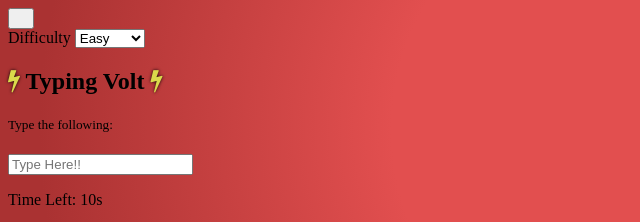
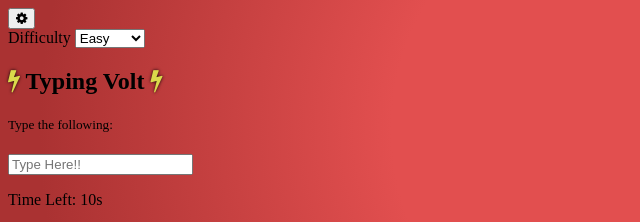
Before and after one commit to pranjalchaplot/typingvolt, a plain HTML site: page index.html in a window 1280 px wide. Shown: the top 222 px of the page, 0-640 px from the left. Drawn offline with Linux system fonts and the light colour scheme.

Commit message:
update settings icon

```diff
--- a/index.html
+++ b/index.html
@@ -12,7 +12,7 @@
 </head>
 <body>
     <button id="settings-btn" class="settings-btn">
-        <i class="fas fa-cog"></i>
+        <i class="fa fa-cog"></i>
     </button>
 
     <div id="settings" class="settings">
```
